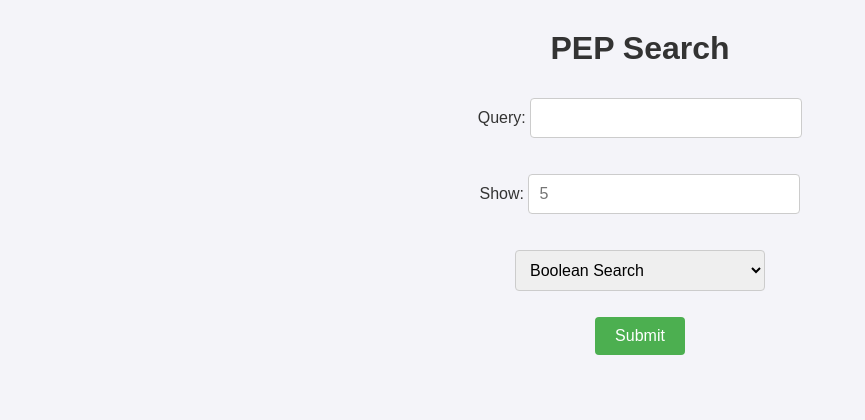
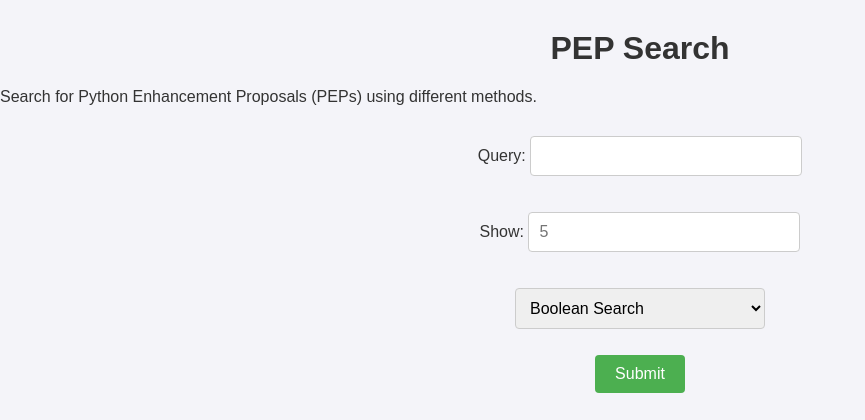
Before and after one commit to ashtonkhd/NLP-application, a Flask app: page / in a window 1280 px wide. Shown: the top 420 px of the page, without its empty margins (0-865 px from the left). Run offline with Flask 3, Linux system fonts and the light colour scheme; parts of the project's set-up code (start-up, migrations or seed data) failed here and were passed over.

Commit message:
Update index.html
Add description

```diff
--- a/templates/index.html
+++ b/templates/index.html
@@ -11,7 +11,9 @@
 
   <body>
     <h1>PEP Search</h1>
-
+    <p class="description">
+      Search for Python Enhancement Proposals (PEPs) using different methods.
+    </p>
     <form action="/search" method="POST">
       <p>Query: <input type="text" name="query"/></p>
 
```
